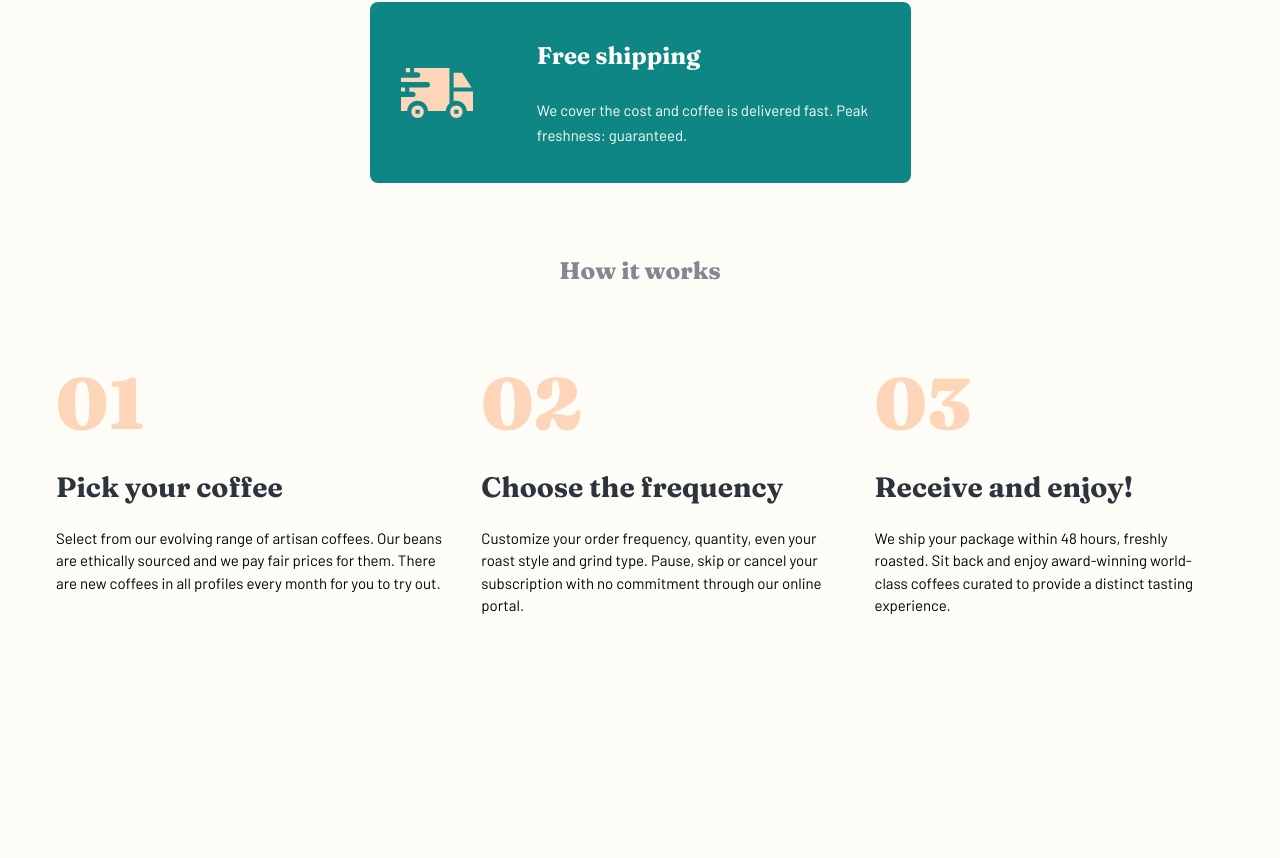
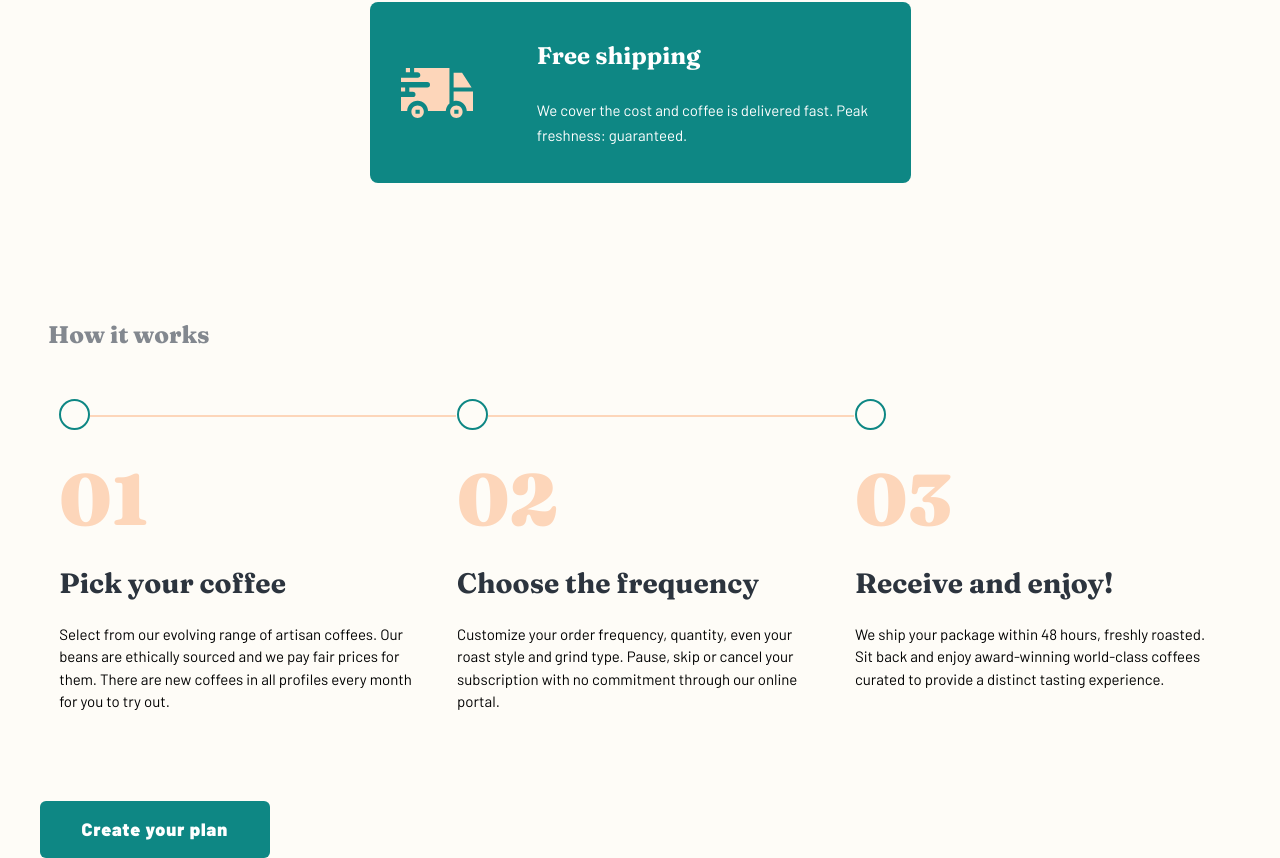
Before and after one commit to ChamuMutezva/coffeeroasters-subscription-site, a React (Create React App) app: page / in a window 1280 px wide. Shown: the part 1979-2837 px from the top of the page. Before the commit the page ends 2668 px from the top, so only its background shows below. Built offline with nearby package versions, Linux system fonts and the light colour scheme.

Commit message:
feat: button in work section

```diff
--- a/src/Css/App.css
+++ b/src/Css/App.css
@@ -524,7 +524,7 @@ h1, h2, h3, h4, h5 {
 
 @media screen and (min-width: 720px) {
   .works {
-    margin-top: -20rem;
+    margin-top: -16rem;
   }
 
   .work__list {
@@ -533,15 +533,46 @@ h1, h2, h3, h4, h5 {
 
   .works__wrapper {
     padding: 0 2.5rem;
+    margin-top: 6rem;
   }
 
   .work__item {
-    padding: 0 0.8rem;
+    padding: 1rem;
+    flex: 1 1 0;
   }
 
   .work__num,
 .work__item__title,
 .work__summary {
+    text-align: left;
+  }
+
+  .work__num {
+    position: relative;
+  }
+  .work__num::before {
+    position: absolute;
+    width: 31px;
+    height: 31px;
+    content: "";
+    border: 2px solid #0E8784;
+    top: -4rem;
+    border-radius: 50%;
+    left: 0;
+  }
+
+  .span21::after, .span22::after {
+    position: absolute;
+    width: 100%;
+    height: 2px;
+    content: "";
+    background-color: #FDD6BA;
+    top: -3rem;
+    left: 31px;
+  }
+
+  .works__title {
+    padding: 0 3rem;
     text-align: left;
   }
 }
--- a/src/pages/components/works.js
+++ b/src/pages/components/works.js
@@ -4,7 +4,7 @@ const WorkList = () => {
         <ul className="work__list">
             {Works.map(work => {
                 return <li className="work__item" key={work.id}>
-                        <span className="work__num">{work.sub}</span>
+                        <span className={`work__num span${work.id}`}>{work.sub}</span>
                         <h3 className="work__item__title">{work.title}</h3>
                         <p className="work__summary">{work.summary}</p>
                 </li>
--- a/src/pages/home/mainHome.js
+++ b/src/pages/home/mainHome.js
@@ -1,3 +1,4 @@
+import { Link } from 'react-router-dom'
 import { Collections } from '../components/dataList';
 import WorkList from '../components/works'
 import Card from '../components/card'
@@ -49,6 +50,7 @@ const MainHome = () => {
                 <h2 className="works__title">How it works</h2>
                 <div className="works__wrapper">
                     <WorkList />
+                    <Link to="/subscribe" className={`anchor nav__item--btn hero--btn`}>Create your plan</Link>
                 </div>
             </section>
         </main>
--- a/starter-code/index.html
+++ b/starter-code/index.html
@@ -25,7 +25,7 @@
 
 
 
-  Create your plan
+
 
   Home
   About us
```
Also changed, not shown: src/Sass/components/_works.scss (+34 -2 lines).
